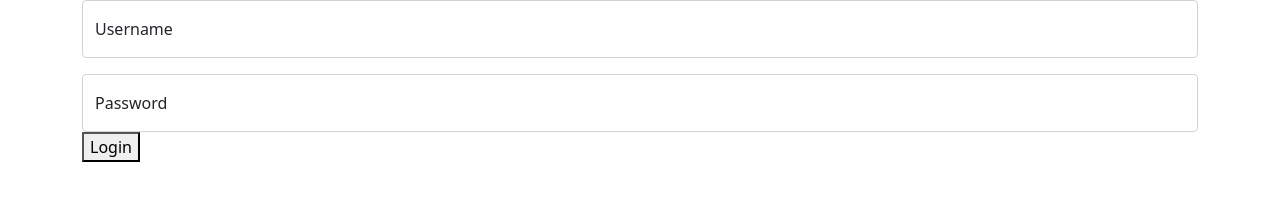
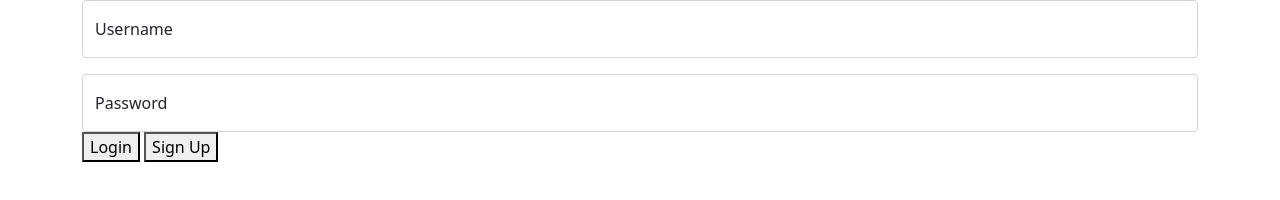
Before and after one commit to goobisanubis21/projectTwo, a website: page public/login.html in a window 1280 px wide. Drawn offline with nearby package versions, Linux system fonts and the light colour scheme; files that its build step writes are made by us from their sources.

Commit message:
Sign up button

```diff
--- a/public/login.html
+++ b/public/login.html
@@ -24,7 +24,7 @@
           </div>
 
           <button id="btnLogin" type="submit"> Login </button>
-
+          <button id="btnSignUp" type="submit"> Sign Up </button>
 
 
     </div>
```
